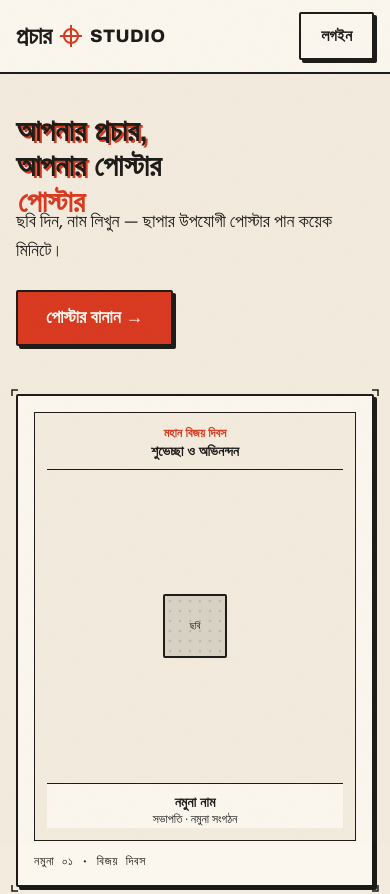
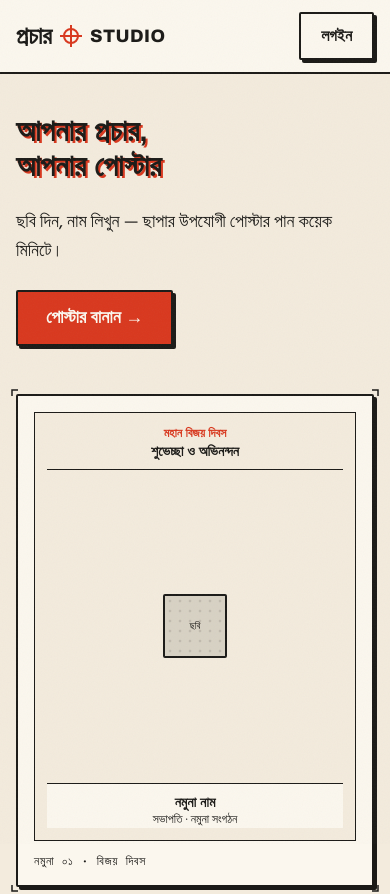
Before and after one commit to HippomasAKiB1/prochar-studio, a Next.js app in the folder apps/web/: page / in a window 390 px wide. Shown: the top 894 px of the page. Built offline with nearby package versions, Linux system fonts and the light colour scheme; a web font is replaced by a local one.

Commit message:
fix(web): use text-shadow for hero misregistration to survive mobile wrap

```diff
--- a/apps/web/app/page.tsx
+++ b/apps/web/app/page.tsx
@@ -31,22 +31,15 @@ export default function HomePage() {
       <main className="flex-1 mx-auto w-full max-w-5xl px-4 py-8 sm:py-12 flex flex-col gap-12 sm:gap-16">
         {/* ─── Hero Section ─── */}
         <section className="flex flex-col items-start gap-6 pt-2 sm:pt-4">
-          {/* Misregistration Headline: ink layer over press-red offset by 2px */}
-          <div className="relative select-none">
-            <span
-              aria-hidden="true"
-              className="absolute top-[2px] left-[2px] text-press-red font-display font-extrabold text-3xl sm:text-5xl md:text-6xl leading-[1.15]"
-            >
-              আপনার প্রচার,
-              <br />
-              আপনার পোস্টার
-            </span>
-            <h1 className="relative text-ink font-display font-extrabold text-3xl sm:text-5xl md:text-6xl leading-[1.15]">
-              আপনার প্রচার,
-              <br />
-              আপনার পোস্টার
-            </h1>
-          </div>
+          {/* Misregistration Headline: ink layer with 2px press-red text-shadow */}
+          <h1
+            className="text-ink font-display font-extrabold text-3xl sm:text-5xl md:text-6xl leading-[1.15] select-none"
+            style={{ textShadow: "2px 2px 0 var(--press-red)" }}
+          >
+            আপনার প্রচার,
+            <br />
+            আপনার পোস্টার
+          </h1>
 
           <p className="font-body text-lg sm:text-xl text-ink max-w-prose leading-relaxed">
             ছবি দিন, নাম লিখুন — ছাপার উপযোগী পোস্টার পান কয়েক মিনিটে।
```
